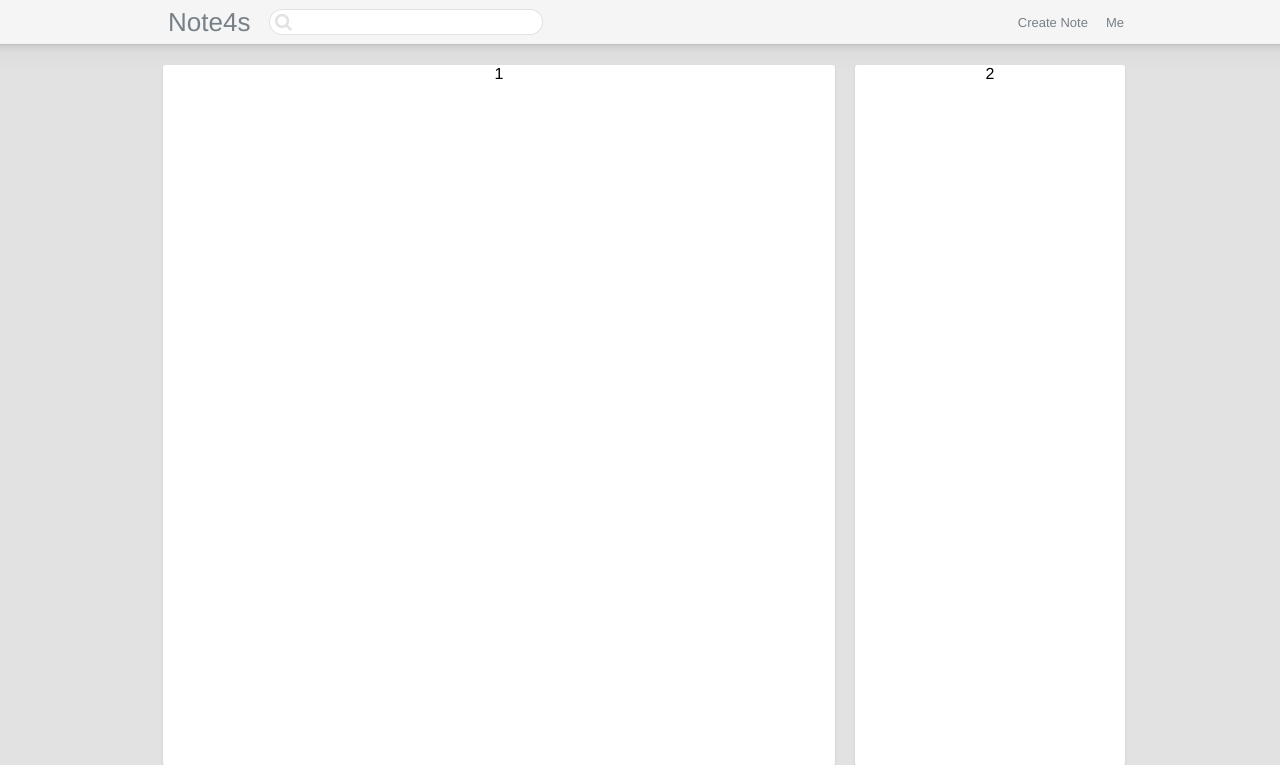
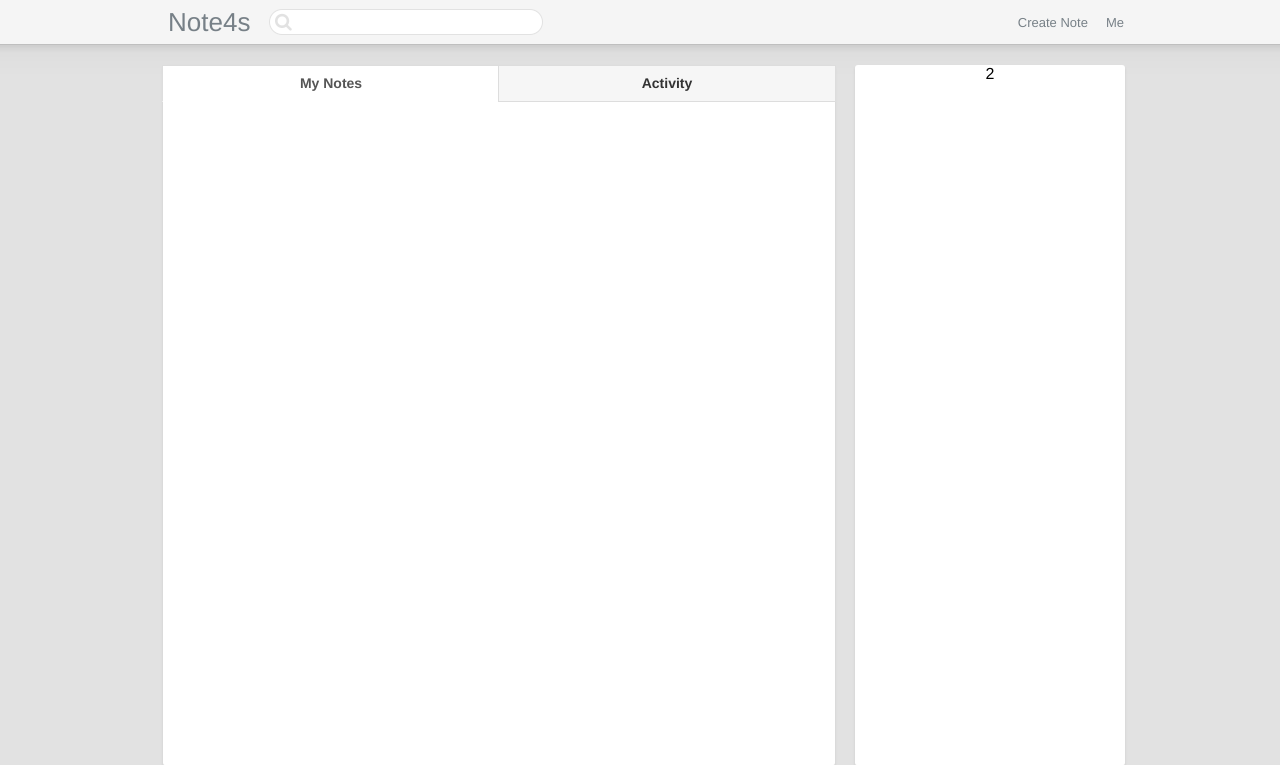
Before and after one commit to JeOam/note4s, a Django app: page / in a window 1280 px wide. Shown: the top 765 px of the page. Run offline with Django 3.2, Linux system fonts and the light colour scheme.

Commit message:
update index page

```diff
--- /dev/null
+++ b/app/static/app/css/index_content.css
@@ -0,0 +1,41 @@
+.content-tab {
+  border-bottom: 1px solid #ddd;
+  margin-top: 0;
+  padding-left: 0;
+  list-style: none;
+}
+.content-tab:before,
+.content-tab:after {
+  content: " ";
+  display: table;
+}
+.content-tab>li {
+  float: left;
+  position: relative;
+  display: block;
+}
+.content-tab>li>a {
+  margin-left: -1px;
+  margin-right: -1px;
+  padding: 7px 15px;
+  border: 1px solid #ddd;
+  min-width: 306px;
+  background-color: #f6f6f6;
+  text-align: center;
+  color: #333;
+  font-weight: bold;
+  font-size: 14px;
+  border-radius: 0;
+  line-height: 1.5;
+  position: relative;
+  display: block;
+}
+.content-tab>li.active>a,
+.content-tab>li.active>a:hover,
+.content-tab>li.active>a:focus {
+  color: #555;
+  background-color: #fff;
+  border: 1px solid #ddd;
+  border-bottom-color: transparent;
+  cursor: default;
+}
--- a/app/templates/app/index.html
+++ b/app/templates/app/index.html
@@ -9,6 +9,8 @@
   <link rel="stylesheet" href="{% static "app/css/base.css" %}">
   <link rel="stylesheet" href="{% static "app/css/navigation.css" %}">
   <link rel="stylesheet" href="{% static "app/css/main_container.css" %}">
+  <link rel="stylesheet" href="{% static "app/css/index_content.css" %}">
+
 {% endblock %}
 
 
--- a/app/templates/app/index_content.html
+++ b/app/templates/app/index_content.html
@@ -1,5 +1,10 @@
 {% extends "app/main_container.html" %}
 
-{% block main_pannel %}1{% endblock %}
+{% block main_pannel %}
+  <ul class="content-tab">
+    <li class="active"><a href="#">My Notes</a></li>
+    <li><a href="#">Activity</a></li>
+  </ul>
+{% endblock %}
 
 {% block right_pannel %}2{% endblock %}
```
